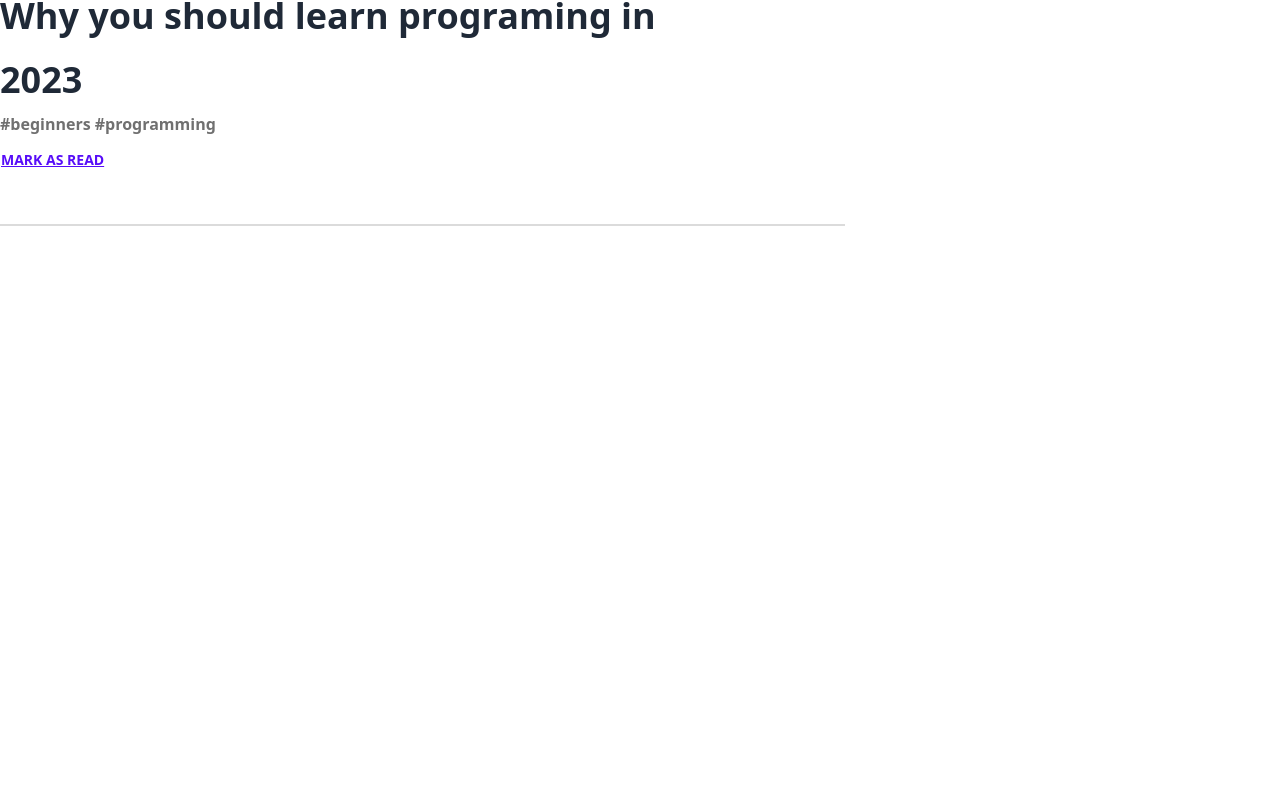
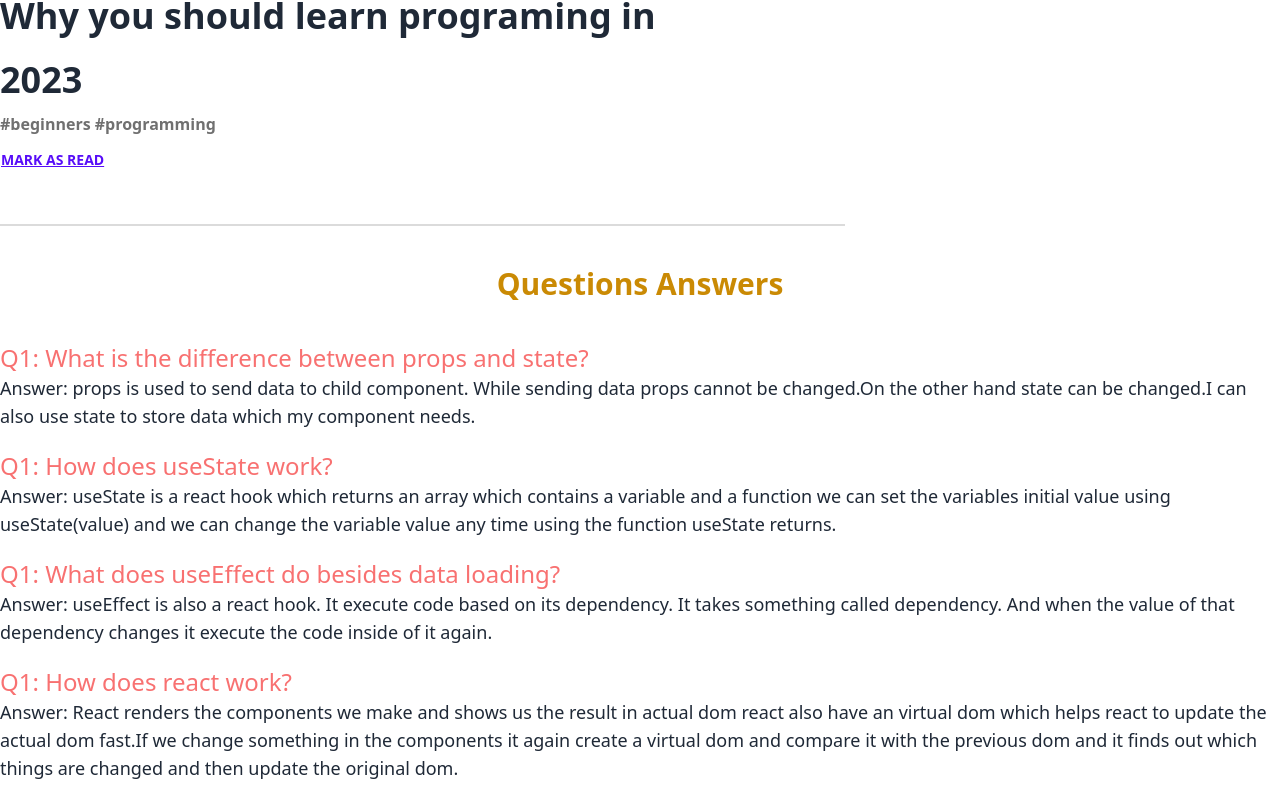
Before and after one commit to Ornob121/knowledge-cafe, a React (Vite) app: page / in a window 1280 px wide. Shown: the part 3240-4042 px from the top of the page. Before the commit the page ends 3506 px from the top, so only its background shows below. Built offline with nearby package versions, Linux system fonts and the light colour scheme.

Commit message:
all done

```diff
--- a/src/components/Answers/Answers.jsx
+++ b/src/components/Answers/Answers.jsx
@@ -1,7 +1,52 @@
 import React from "react";
 
 const Answers = () => {
-  return <div></div>;
+  return (
+    <div>
+      <h5 className="text-center text-3xl text-yellow-600 mb-10 font-bold">
+        Questions Answers
+      </h5>
+      <div className="mb-5">
+        <p className="text-2xl text-red-400">
+          Q1: What is the difference between props and state?
+        </p>
+        <p className="text-lg">
+          Answer: props is used to send data to child component. While sending
+          data props cannot be changed.On the other hand state can be changed.I
+          can also use state to store data which my component needs.
+        </p>
+      </div>
+      <div className="mb-5">
+        <p className="text-2xl text-red-400">Q1: How does useState work?</p>
+        <p className="text-lg">
+          Answer: useState is a react hook which returns an array which contains
+          a variable and a function we can set the variables initial value using
+          useState(value) and we can change the variable value any time using
+          the function useState returns.
+        </p>
+      </div>
+      <div className="mb-5">
+        <p className="text-2xl text-red-400">
+          Q1: What does useEffect do besides data loading?
+        </p>
+        <p className="text-lg">
+          Answer: useEffect is also a react hook. It execute code based on its
+          dependency. It takes something called dependency. And when the value
+          of that dependency changes it execute the code inside of it again.
+        </p>
+      </div>
+      <div className="mb-5">
+        <p className="text-2xl text-red-400">Q1: How does react work?</p>
+        <p className="text-lg">
+          Answer: React renders the components we make and shows us the result
+          in actual dom react also have an virtual dom which helps react to
+          update the actual dom fast.If we change something in the components it
+          again create a virtual dom and compare it with the previous dom and it
+          finds out which things are changed and then update the original dom.
+        </p>
+      </div>
+    </div>
+  );
 };
 
 export default Answers;
--- a/src/components/Blogs/Blogs.jsx
+++ b/src/components/Blogs/Blogs.jsx
@@ -4,6 +4,7 @@ import Blog from "../Blog/Blog";
 import Bookmark from "../Bookmark/Bookmark";
 import { ToastContainer, toast } from "react-toastify";
 import "react-toastify/dist/ReactToastify.css";
+import Answers from "../Answers/Answers";
 
 const Blogs = () => {
   const [blogs, setBlogs] = useState([]);
```
